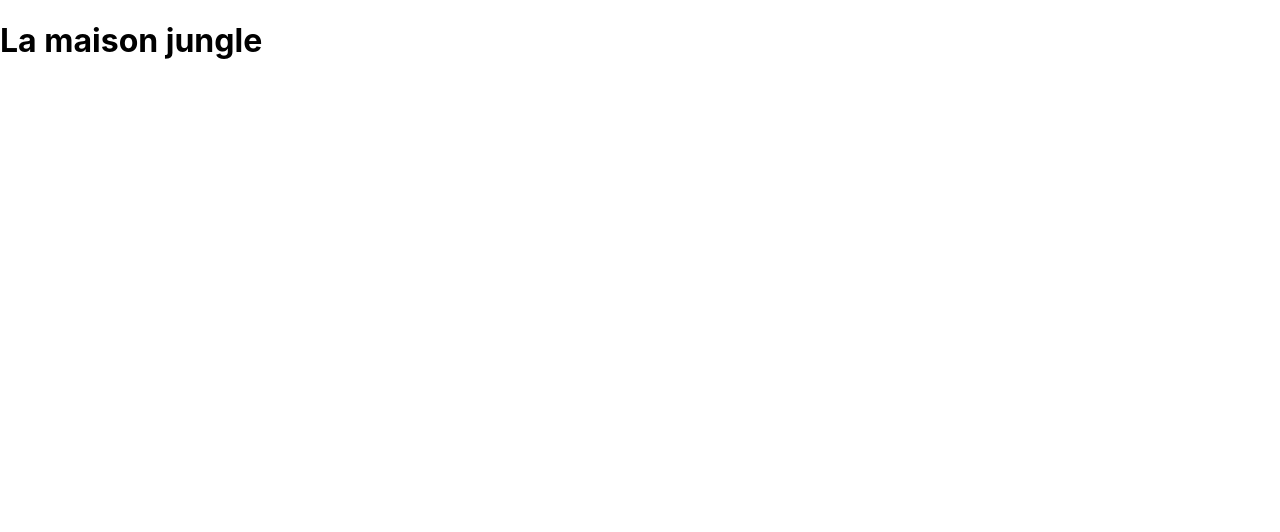
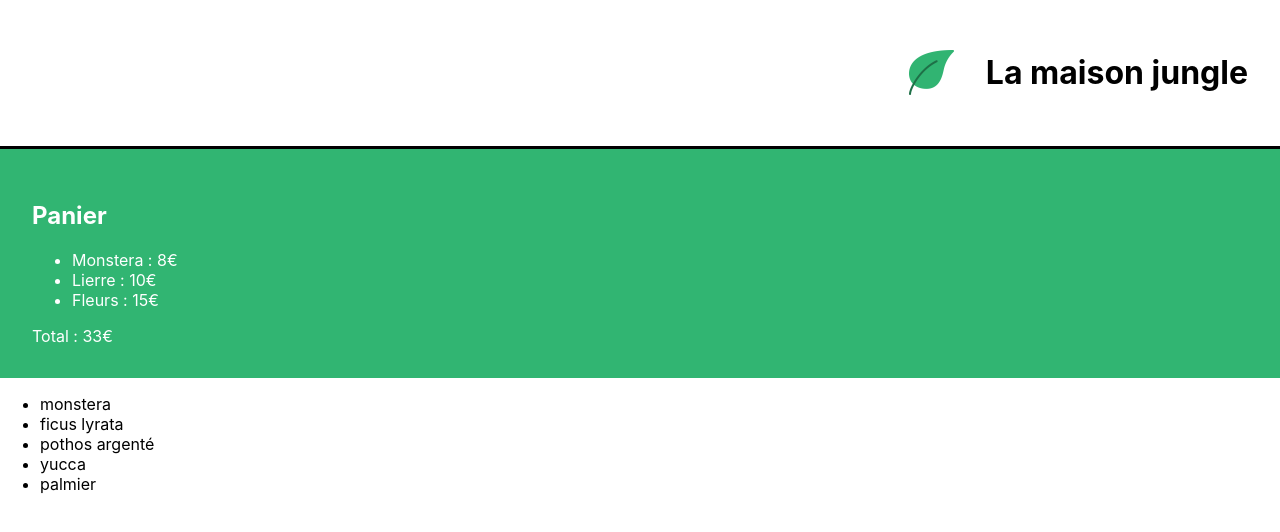
Before and after one commit to Helene-V/La_maison_jungle, a React (Create React App) app: page / in a window 1280 px wide. Shown: the top 532 px of the page. Built offline with nearby package versions, Linux system fonts and the light colour scheme.

Commit message:
ajout de components banner,title, cart + style

```diff
--- a/src/components/App.js
+++ b/src/components/App.js
@@ -1,7 +1,14 @@
 import Banner from './Banner'
+import Cart from './Cart'
+import ShoppingList from './ShoppingList'
 
 function App() {
-    return <Banner />
+    return (<div>
+        <Banner />
+        <Cart />
+        <ShoppingList />
+        </div>
+    )
 }
 
 export default App
--- a/src/components/Banner.js
+++ b/src/components/Banner.js
@@ -1,5 +1,30 @@
+import '../styles/Banner.css'
+import logo from '../assets/logo.png'
+
 function Banner() {
-    return <h1>La maison jungle</h1>
+    const title = 'La maison jungle'
+    return (
+        <div className='lmj-banner'>
+            <img src={logo} alt='La maison jungle' className='lmj-logo' />
+            <h1 className='lmj-title'>{title}</h1>
+        </div>
+    )
 }
 
+
 export default Banner
+
+/* ATTRIBUT STYLE : à utiliser que pour tester rapidement du code (favoriser className)
+function Banner() {
+    return <div style={{
+        color: 'black',
+        textAlign: 'right',
+        padding: 32,
+        borderBottom:'solid 3px black'
+    }}
+    >
+        <h1>La maison jungle</h1>
+    </div>
+}
+
+*/
--- a/src/components/Cart.js
+++ b/src/components/Cart.js
@@ -1,8 +1,10 @@
+import '../styles/Cart.css'
+
 function Cart() {
     const monsteraPrice = 8
     const ivyPrice = 10
     const flowerPrice = 15
-    return (<div>
+    return (<div className='lmj-cart'>
         <h2>Panier</h2>
         <ul>
         <li>Monstera : {monsteraPrice}€</li>
@@ -12,3 +14,5 @@
           Total : {monsteraPrice + ivyPrice + flowerPrice }€
           </div>)
     }
+
+    export default Cart
--- /dev/null
+++ b/src/components/ShoppingList.js
@@ -0,0 +1,23 @@
+const plantList = [
+    'monstera',
+    'ficus lyrata',
+    'pothos argenté',
+    'yucca',
+    'palmier'
+]
+
+function ShoppingList() {
+    return (
+        <ul>
+            {plantList.map((plant, index) => (
+                <li key={`${plant}-${index}`}>{ plant }</li>
+            ))}
+        </ul>
+    )
+}
+
+export default ShoppingList
+
+/*géneration d'une key /
+Méthodes pour itérer sur de la data :
+map (), forEach(), filter (), reduce()*/
--- a/src/index.js
+++ b/src/index.js
@@ -1,6 +1,6 @@
 import React from 'react';
 import ReactDOM from 'react-dom';
-import './index.css';
+import './styles/index.css';
 import App from './components/App';
 import reportWebVitals from './reportWebVitals';
 
--- /dev/null
+++ b/src/styles/Banner.css
@@ -0,0 +1,19 @@
+.lmj-banner {
+	color: black;
+	text-align: right;
+	padding: 32px;
+	border-bottom: solid 3px black;
+	display: flex;
+	justify-content: flex-end;
+	flex-direction: row;
+	align-items: center;
+}
+
+.lmj-title {
+	padding-left: 32px;
+}
+
+.lmj-logo {
+	height: 45px;
+	width: 45px;
+}
--- /dev/null
+++ b/src/styles/Cart.css
@@ -0,0 +1,5 @@
+.lmj-cart {
+	color: white;
+	background-color: #31b572;
+	padding: 32px;
+}
```
Also changed, not shown: src/datas/plantList.js (added, +47 -0 lines), src/assets/logo.png (added), src/logo.svg (deleted), src/styles/index.css (renamed from src/index.css).
